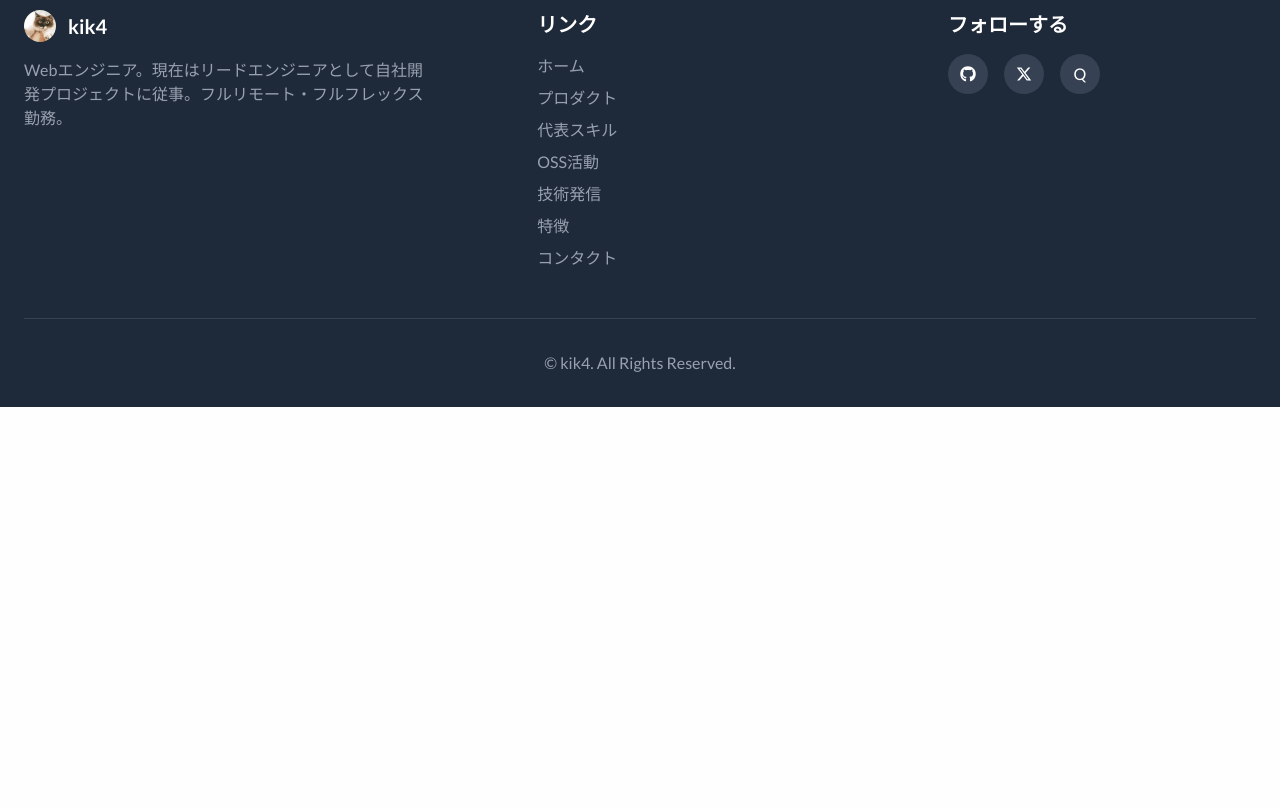
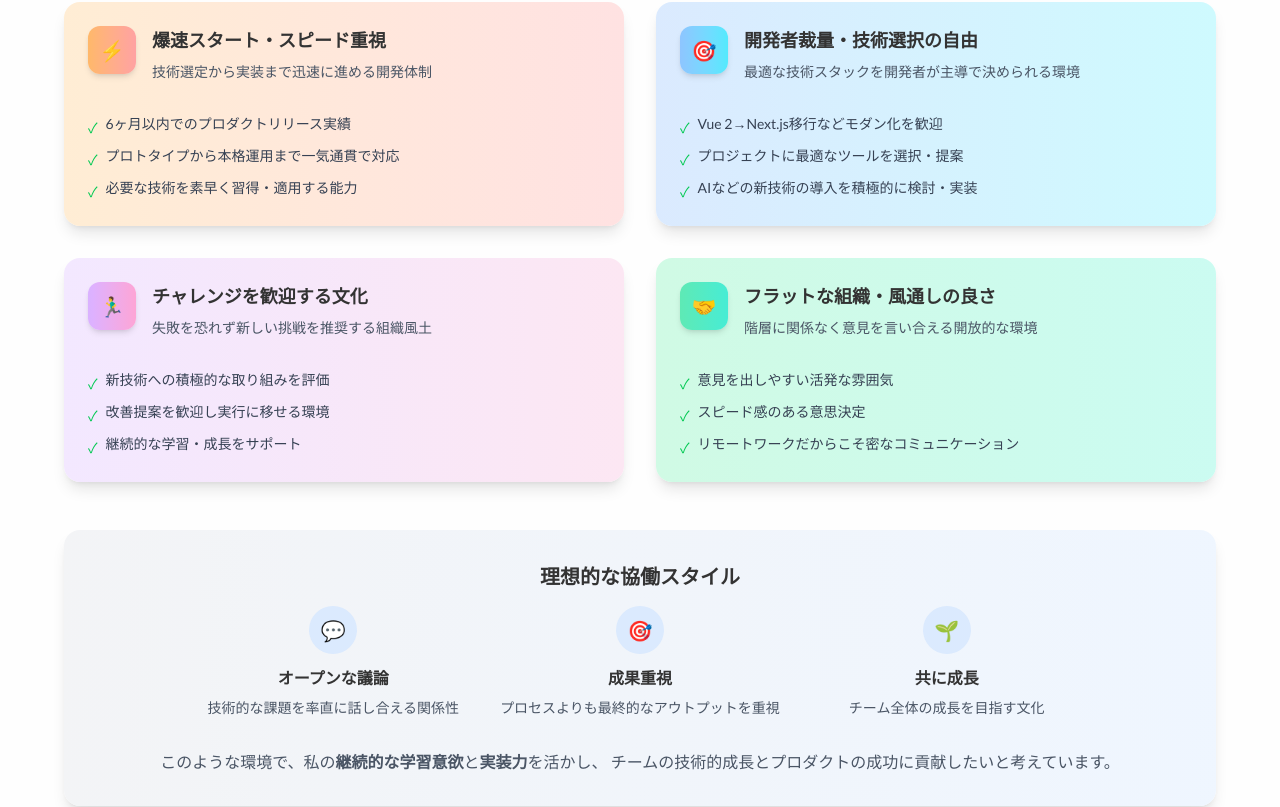
Before and after one commit to kik4/my-portfolio-next, a Next.js app: page / in a window 1280 px wide. Shown: the part 5973-6780 px from the top of the page. Before the commit the page ends 6380 px from the top, so only its background shows below. Built offline with nearby package versions, Linux system fonts and the light colour scheme.

Commit message:
add company-fit section

```diff
--- a/app/page.tsx
+++ b/app/page.tsx
@@ -731,6 +731,175 @@ export default function Home() {
           </div>
         </section>
 
+        <section id="company-fit" className="py-20">
+          <div className="container mx-auto px-6">
+            <AnimateOnScroll animation="fadeIn">
+              <h2 className="mb-16 text-center font-bold text-3xl">
+                フィットする企業風土
+              </h2>
+            </AnimateOnScroll>
+
+            <div className="mx-auto max-w-6xl">
+              <AnimateOnScroll animation="slideUp" delay={0.1}>
+                <div className="mb-8 rounded-2xl bg-gradient-to-r from-green-100 to-emerald-100 p-8 shadow-lg dark:from-green-800/50 dark:to-emerald-800/50">
+                  <div className="text-center">
+                    <div className="mx-auto mb-6 flex h-20 w-20 items-center justify-center rounded-full bg-gradient-to-r from-green-300 to-emerald-300 text-white shadow-lg dark:from-green-600 dark:to-emerald-600">
+                      <span className="text-3xl">🚀</span>
+                    </div>
+                    <h3 className="mb-4 font-bold text-2xl">
+                      私が力を発揮できる企業環境
+                    </h3>
+                    <p className="mx-auto max-w-3xl text-gray-600 dark:text-gray-300">
+                      開発者の裁量を重視し、挑戦を歓迎するフットワークの軽い企業文化で、
+                      私のスキルと経験を最大限に活かして貢献したいと考えています。
+                    </p>
+                  </div>
+                </div>
+              </AnimateOnScroll>
+
+              <div className="grid grid-cols-1 gap-8 md:grid-cols-2">
+                {[
+                  {
+                    icon: "⚡",
+                    title: "爆速スタート・スピード重視",
+                    description: "技術選定から実装まで迅速に進める開発体制",
+                    points: [
+                      "6ヶ月以内でのプロダクトリリース実績",
+                      "プロトタイプから本格運用まで一気通貫で対応",
+                      "必要な技術を素早く習得・適用する能力",
+                    ],
+                    color:
+                      "from-orange-100 to-red-100 dark:from-orange-800/50 dark:to-red-800/50",
+                    iconBg:
+                      "bg-gradient-to-r from-orange-300 to-red-300 dark:from-orange-600 dark:to-red-600",
+                  },
+                  {
+                    icon: "🎯",
+                    title: "開発者裁量・技術選択の自由",
+                    description:
+                      "最適な技術スタックを開発者が主導で決められる環境",
+                    points: [
+                      "Vue 2→Next.js移行などモダン化を歓迎",
+                      "プロジェクトに最適なツールを選択・提案",
+                      "AIなどの新技術の導入を積極的に検討・実装",
+                    ],
+                    color:
+                      "from-blue-100 to-cyan-100 dark:from-blue-800/50 dark:to-cyan-800/50",
+                    iconBg:
+                      "bg-gradient-to-r from-blue-300 to-cyan-300 dark:from-blue-600 dark:to-cyan-600",
+                  },
+                  {
+                    icon: "🏃‍♂️",
+                    title: "チャレンジを歓迎する文化",
+                    description: "失敗を恐れず新しい挑戦を推奨する組織風土",
+                    points: [
+                      "新技術への積極的な取り組みを評価",
+                      "改善提案を歓迎し実行に移せる環境",
+                      "継続的な学習・成長をサポート",
+                    ],
+                    color:
+                      "from-purple-100 to-pink-100 dark:from-purple-800/50 dark:to-pink-800/50",
+                    iconBg:
+                      "bg-gradient-to-r from-purple-300 to-pink-300 dark:from-purple-600 dark:to-pink-600",
+                  },
+                  {
+                    icon: "🤝",
+                    title: "フラットな組織・風通しの良さ",
+                    description: "階層に関係なく意見を言い合える開放的な環境",
+                    points: [
+                      "意見を出しやすい活発な雰囲気",
+                      "スピード感のある意思決定",
+                      "リモートワークだからこそ密なコミュニケーション",
+                    ],
+                    color:
+                      "from-emerald-100 to-teal-100 dark:from-emerald-800/50 dark:to-teal-800/50",
+                    iconBg:
+                      "bg-gradient-to-r from-emerald-300 to-teal-300 dark:from-emerald-600 dark:to-teal-600",
+                  },
+                ].map((item, index) => (
+                  <AnimateOnScroll
+                    key={item.title}
+                    animation="slideUp"
+                    delay={index * 0.15}
+                    className={`hover:-translate-y-2 rounded-2xl bg-gradient-to-r ${item.color} p-6 shadow-lg transition-transform`}
+                  >
+                    <div className="mb-4 flex items-start gap-4">
+                      <div
+                        className={`flex h-12 w-12 flex-shrink-0 items-center justify-center rounded-xl ${item.iconBg} shadow-md`}
+                      >
+                        <span className="text-xl">{item.icon}</span>
+                      </div>
+                      <div>
+                        <h4 className="mb-2 font-bold text-lg">{item.title}</h4>
+                        <p className="mb-4 text-gray-600 text-sm dark:text-gray-300">
+                          {item.description}
+                        </p>
+                      </div>
+                    </div>
+                    <ul className="space-y-2">
+                      {item.points.map((point) => (
+                        <li
+                          key={point}
+                          className="flex items-start gap-2 text-gray-700 text-sm dark:text-gray-200"
+                        >
+                          <span className="mt-1 flex-shrink-0 text-green-500">
+                            ✓
+                          </span>
+                          <span>{point}</span>
+                        </li>
+                      ))}
+                    </ul>
+                  </AnimateOnScroll>
+                ))}
+              </div>
+
+              <AnimateOnScroll animation="fadeIn" delay={0.6}>
+                <div className="mt-12 rounded-2xl bg-gradient-to-r from-gray-100 to-blue-50 p-8 text-center shadow-lg dark:from-gray-800/50 dark:to-blue-900/50">
+                  <h4 className="mb-4 font-bold text-xl">
+                    理想的な協働スタイル
+                  </h4>
+                  <div className="mx-auto grid max-w-4xl grid-cols-1 gap-6 md:grid-cols-3">
+                    {[
+                      {
+                        icon: "💬",
+                        title: "オープンな議論",
+                        description: "技術的な課題を率直に話し合える関係性",
+                      },
+                      {
+                        icon: "🎯",
+                        title: "成果重視",
+                        description: "プロセスよりも最終的なアウトプットを重視",
+                      },
+                      {
+                        icon: "🌱",
+                        title: "共に成長",
+                        description: "チーム全体の成長を目指す文化",
+                      },
+                    ].map((style) => (
+                      <div key={style.title} className="text-center">
+                        <div className="mx-auto mb-3 flex h-12 w-12 items-center justify-center rounded-full bg-blue-100 dark:bg-blue-900/50">
+                          <span className="text-xl">{style.icon}</span>
+                        </div>
+                        <h5 className="mb-2 font-semibold">{style.title}</h5>
+                        <p className="text-gray-600 text-sm dark:text-gray-300">
+                          {style.description}
+                        </p>
+                      </div>
+                    ))}
+                  </div>
+                  <div className="mt-8">
+                    <p className="text-gray-600 dark:text-gray-300">
+                      このような環境で、私の<strong>継続的な学習意欲</strong>と
+                      <strong>実装力</strong>を活かし、
+                      チームの技術的成長とプロダクトの成功に貢献したいと考えています。
+                    </p>
+                  </div>
+                </div>
+              </AnimateOnScroll>
+            </div>
+          </div>
+        </section>
+
         <section id="contact" className="py-20">
           <div className="container mx-auto px-6">
             <AnimateOnScroll animation="fadeIn">
@@ -790,6 +959,7 @@ export default function Home() {
                   { href: "#oss", label: "OSS活動" },
                   { href: "#tech-articles", label: "技術発信" },
                   { href: "#engineer-value", label: "特徴" },
+                  { href: "#company-fit", label: "フィットする企業風土" },
                   { href: "#contact", label: "コンタクト" },
                 ].map(({ href, label }) => (
                   <li key={href}>
```
